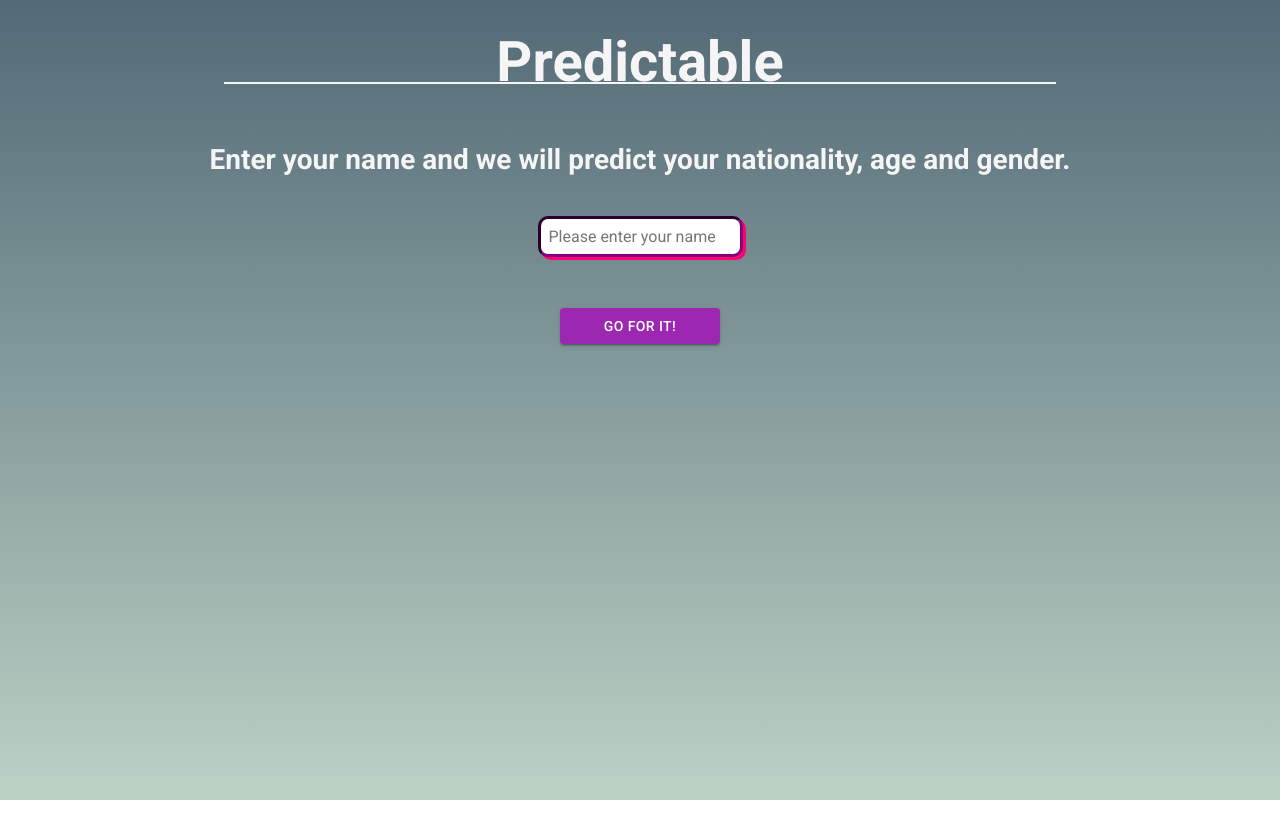
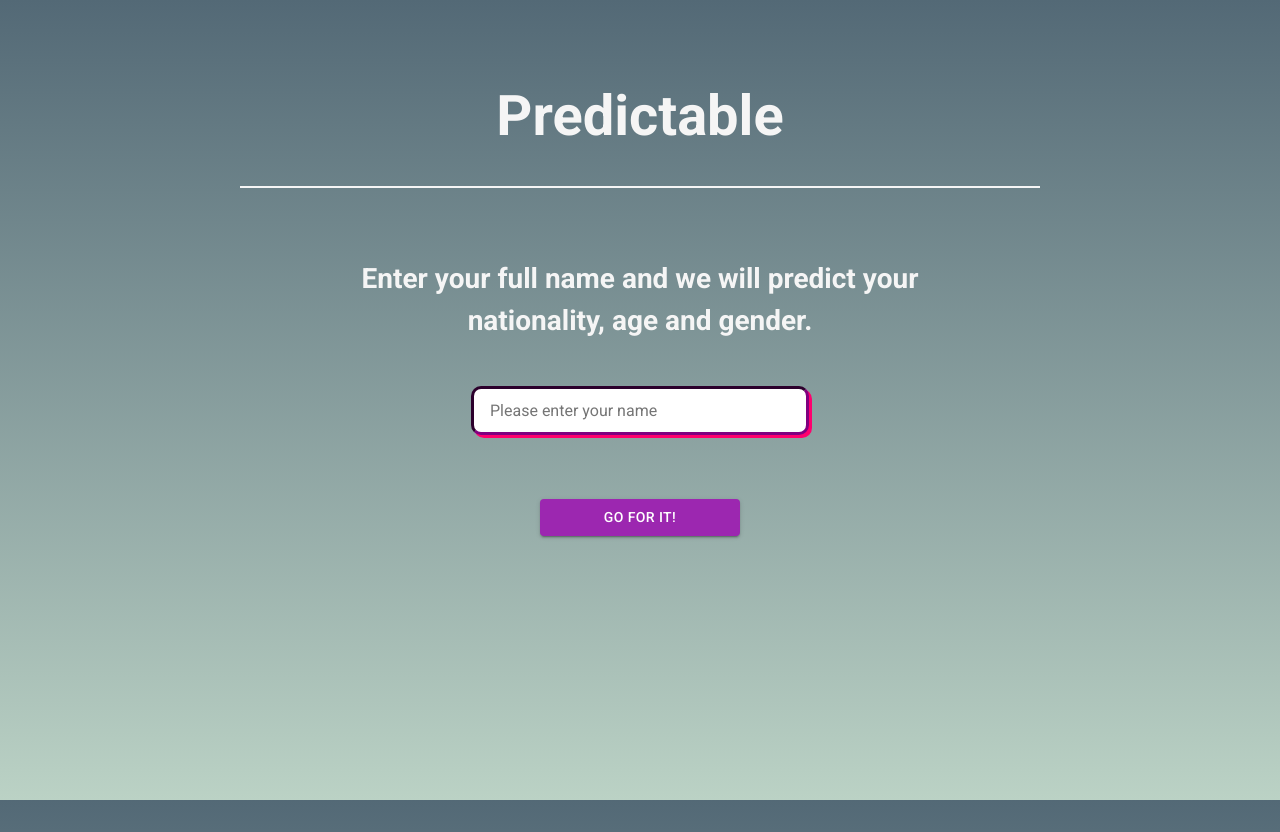
Before and after one commit to Elyk-Adnuram/Predictable_app, a React (Create React App) app: page / in a window 1280 px wide. Before the commit the page ends 800 px from the top, so only its background shows below. Built offline with nearby package versions, Linux system fonts and the light colour scheme.

Commit message:
UI update

```diff
--- a/src/App.css
+++ b/src/App.css
@@ -1,53 +1,50 @@
-/* @import url("https://fonts.googleapis.com/css2?family=Roboto&display=swap"); */
-/*
-@font-face {
-  font-family: Roboto;
-  src: url("https://fonts.googleapis.com/css2?family=Roboto&display=swap");
-} */
+body {
+  font-family: Roboto, system-ui, sans-serif;
+  min-height: 100dvh;
+  margin: 0;
+  padding: 1rem;
+  color: whitesmoke;
+  background: linear-gradient(to bottom, #536976, #bbd2c5) no-repeat fixed;
+  line-height: 1.5;
+}
 
-body {
-  font-family: Roboto, sans-serif;
-  box-sizing: border-box;
-  height: 100dvh;
-  color: whitesmoke;
-  width: 365px;
+.App {
+  width: min(100%, 800px);
+  margin: 0 auto;
+  padding: 1rem;
   display: flex;
   flex-direction: column;
   align-items: center;
-  text-align: center;
-  background: #bbd2c5 no-repeat; /* fallback for old browsers */
-  background: -webkit-linear-gradient(to bottom, #536976, #bbd2c5) no-repeat; /* Chrome 10-25, Safari 5.1-6 */
-  background: linear-gradient(to bottom, #536976, #bbd2c5) no-repeat; /* W3C, IE 10+/ Edge, Firefox 16+, Chrome 26+, Opera 12+, Safari 7+ */
-  line-height: 2.5rem;
-  margin: 0;
-  padding: 0;
-}
-
-.App {
-  width: 100%;
-  margin: 0 auto;
 }
 
 .header {
-  font-size: 3.5rem;
-  margin: 0.75em;
+  font-size: clamp(2rem, 5vw, 3.5rem);
+  margin: 0.75em 0;
+  padding-bottom: 0.5em;
   border-bottom: 2px solid whitesmoke;
+  width: 100%;
+  text-align: center;
 }
 
 h3 {
-  font-size: 1.75rem;
+  font-size: clamp(1.2rem, 3vw, 1.75rem);
   padding: 0.5em;
   margin: 0.5em;
+  text-align: center;
+  max-width: 600px;
 }
 
+/* Input field */
 input {
+  width: min(100%, 300px);
   border: 3px inset purple;
   border-radius: 10px;
-  padding: 0.5em;
-  margin: 0.5em;
-  font-family: Roboto, sans-serif;
+  padding: 0.75em 1em;
+  margin: 1em 0;
+  font-family: inherit;
   font-size: 1rem;
   outline: none;
+  transition: box-shadow 0.2s ease;
 }
 
 input:hover,
@@ -55,24 +52,47 @@ input:focus {
   box-shadow: 3px 3px #ff006e;
 }
 
+/* Re-usable button */
 button {
-  font-family: Roboto, sans-serif;
+  font-family: inherit;
   font-size: 1rem;
-  padding: 0.75em;
+  padding: 0.75em 1.5em;
   margin: 0.5em;
-  width: 10rem;
+  width: min(100%, 200px);
   border-radius: 10px;
   color: whitesmoke;
+  cursor: pointer;
+  transition: transform 0.2s ease;
 }
+
+button:hover {
+  transform: translateY(-2px);
+}
+
+/* API feedback */
 .output {
   font-weight: bold;
-  font-size: 1.2rem;
-  margin: 0.5em;
-  padding: 0.5em;
+  font-size: clamp(1rem, 2vw, 1.2rem);
+  margin: 1em 0;
+  padding: 1em;
+  width: 100%;
+  max-width: 600px;
+  background: rgba(255, 255, 255, 0.1);
+  border-radius: 10px;
+  backdrop-filter: blur(5px);
 }
 
-@media screen and (min-width: 500px) {
+/* Media Queries */
+@media screen and (max-width: 480px) {
   body {
-    width: 100%;
+    padding: 0.5rem;
+  }
+
+  .App {
+    padding: 0.5rem;
+  }
+
+  .output {
+    padding: 0.75em;
   }
 }
--- a/src/App.js
+++ b/src/App.js
@@ -28,6 +28,13 @@ function App() {
   const isNameValid = (name) => {
     const regex = /^[a-zA-Z\s]+$/;
     return regex.test(name);
+  };
+
+  const handleFetchData = (e) => {
+    e.preventDefault();
+    if (e.key === "Enter") {
+      fetchData();
+    }
   };
 
   // Perform API calls to fetch data
@@ -67,12 +74,13 @@ function App() {
   return (
     <div className="App">
       <h1 className="header">Predictable</h1>
-      <h3>Enter your name and we will predict your nationality, age and gender.</h3>
+      <h3>Enter your full name and we will predict your nationality, age and gender.</h3>
       <input
         ref={inputRef}
         placeholder="Please enter your name"
         value={name}
         onChange={(event) => setName(event.target.value)}
+        onKeyUp={handleFetchData}
         name={name}
         type="text"
         aria-required
```
Also changed, not shown: 1 other file (tests, documents, lock files or other folders).
